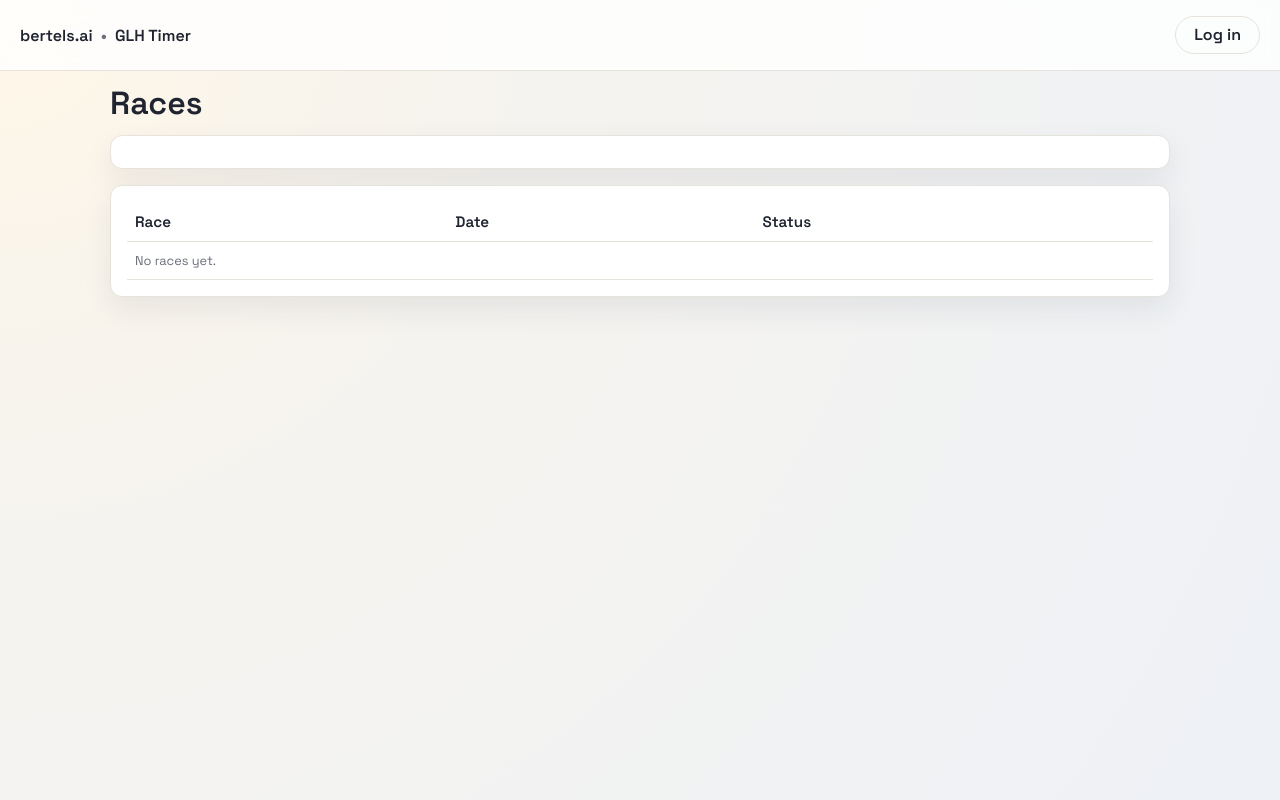
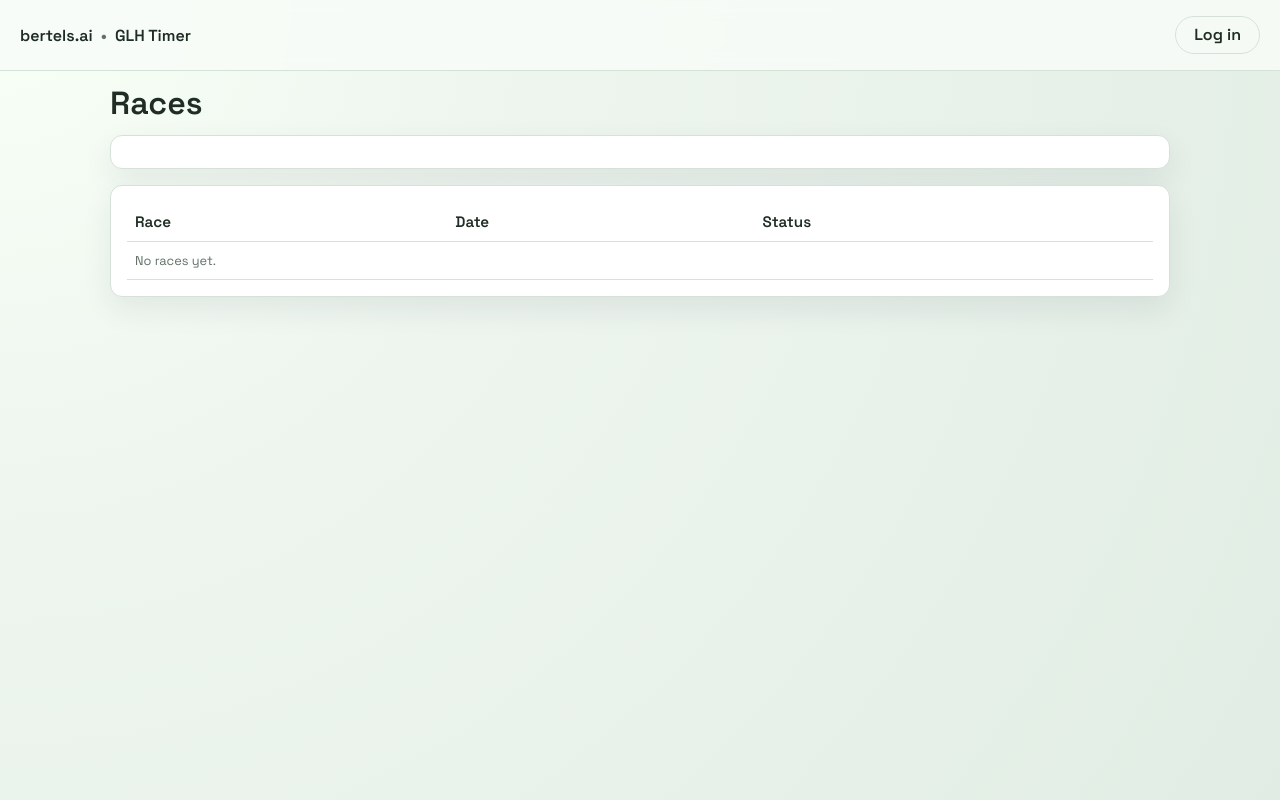
Before and after one commit to JeroenBertels/glh-timer, a FastAPI app: page / in a window 1280 px wide. Run offline with FastAPI, Linux system fonts and the light colour scheme; data that the repository does not hold is empty.

Commit message:
Switched to a green color palette for the entire app.

```diff
--- a/app/static/css/styles.css
+++ b/app/static/css/styles.css
@@ -1,13 +1,26 @@
 @import url('https://fonts.googleapis.com/css2?family=Space+Grotesk:wght@400;500;600&display=swap');
 
 :root {
-  --bg: #f5f3ef;
+  --bg: #eef5ef;
   --card: #ffffff;
-  --ink: #1f2430;
-  --muted: #6b6f7a;
-  --accent: #f26b3a;
-  --border: #e6e2dc;
-  --flash: #ffe3a3;
+  --ink: #1f2d24;
+  --muted: #617166;
+  --accent: #2f8f57;
+  --border: #d6e2d8;
+  --flash: #ddf2e3;
+  --flash-ink: #205235;
+  --badge: #e6efe8;
+  --badge-ink: #53655a;
+  --success-bg: #dbf1df;
+  --success-ink: #1f6b3c;
+  --past-bg: #e8efe9;
+  --past-ink: #55645b;
+  --ongoing-bg: #edf6d8;
+  --ongoing-ink: #5f6a1d;
+  --surface-subtle: #f5faf6;
+  --toggle-border: #aebfaf;
+  --toggle-bg: #dbe7dc;
+  --toggle-hover: #ccd9ce;
 }
 
 * {
@@ -18,7 +31,7 @@ body {
   margin: 0;
   font-family: "Space Grotesk", "Trebuchet MS", sans-serif;
   color: var(--ink);
-  background: radial-gradient(circle at top left, #fff7e8 0%, var(--bg) 35%, #eef1f6 100%);
+  background: radial-gradient(circle at top left, #f8fff6 0%, var(--bg) 35%, #e1ede4 100%);
   min-height: 100vh;
 }
 
@@ -37,7 +50,7 @@ a:hover {
   align-items: center;
   padding: 16px 20px;
   border-bottom: 1px solid var(--border);
-  background: rgba(255, 255, 255, 0.8);
+  background: rgba(248, 252, 248, 0.84);
   backdrop-filter: blur(8px);
   position: sticky;
   top: 0;
--- a/app/templates/base.html
+++ b/app/templates/base.html
@@ -8,7 +8,7 @@
   <meta name="apple-mobile-web-app-capable" content="yes" />
   <meta name="apple-mobile-web-app-title" content="GLH Timer" />
   <meta name="mobile-web-app-capable" content="yes" />
-  <meta name="theme-color" content="#f26b3a" />
+  <meta name="theme-color" content="#2f8f57" />
   <link rel="manifest" href="/static/site.webmanifest" />
   <link rel="icon" type="image/png" sizes="192x192" href="/static/img/GLHTimer_192.png" />
   <link rel="icon" type="image/png" sizes="512x512" href="/static/img/GLHTimer_512.png" />
--- a/app/templates/wave_starts.html
+++ b/app/templates/wave_starts.html
@@ -113,7 +113,7 @@
 
   function markGo(row) {
     row.querySelector('td:last-child').textContent = 'GO';
-    row.style.background = '#fff0d2';
+    row.style.background = 'var(--flash)';
   }
 
   form.addEventListener('submit', async (event) => {
```
Also changed, not shown: other parts of app/static/css/styles.css (+19 -19 lines), app/static/site.webmanifest.
